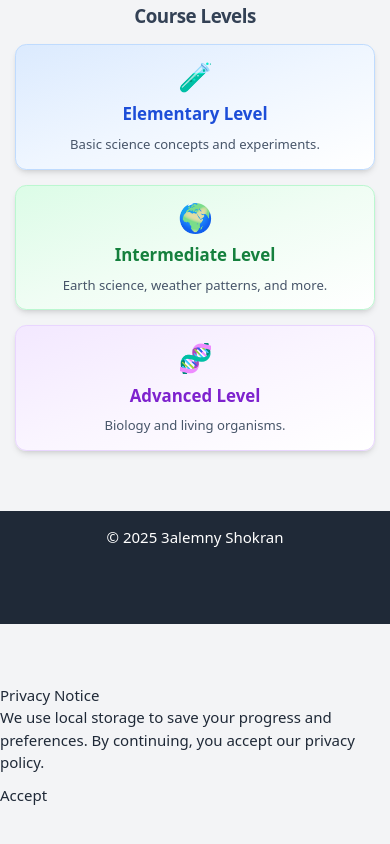
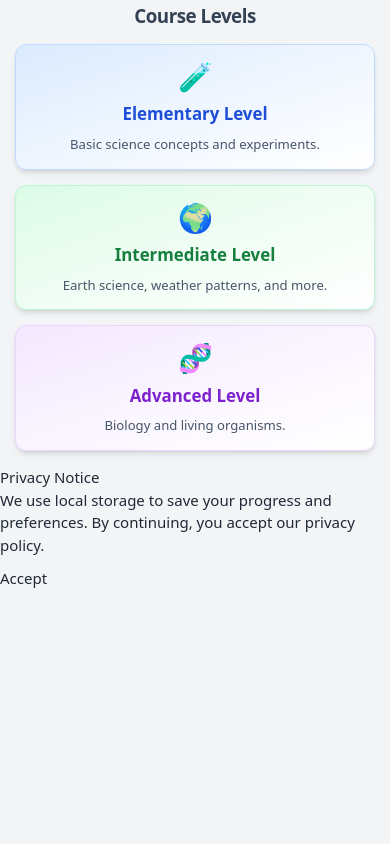
Before and after one commit to 3alemnyshokran/Our-website, a plain HTML site: page courses/science/science-course.html in a window 390 px wide. Shown: the part 1699-2543 px from the top of the page. After the commit the page ends 2359 px from the top, so only its background shows below. Drawn offline with nearby package versions, Linux system fonts and the light colour scheme; sample sign-in values are in the browser's storage; files whose address does not match are found by name.

```diff
--- a/courses/science/science-course.html
+++ b/courses/science/science-course.html
@@ -144,7 +144,8 @@
             <h4 class="text-lg sm:text-xl font-bold text-purple-700 dark:text-purple-300 mb-2 group-hover:text-purple-900 dark:group-hover:text-purple-200 transition-colors">Advanced Level</h4>
             <p class="text-slate-600 dark:text-slate-400 text-sm sm:text-base text-center">Biology and living organisms.</p>
           </div>
-        </a>      </div>
+        </a>
+      </div>
     </section>
   </main>
 
@@ -169,10 +170,6 @@
         <span class="text-xs mt-1">Profile</span>
     </a>
   </div>
-
-  <footer class="bg-gray-800 dark:bg-slate-950 text-white dark:text-slate-300 p-4 text-center mt-12 pb-20 md:pb-4">
-    &copy; 2025 3alemny Shokran
-  </footer>
     <script src="../../js/main.js"></script>
   <script src="../../js/admin.js"></script>
   <script>
```
